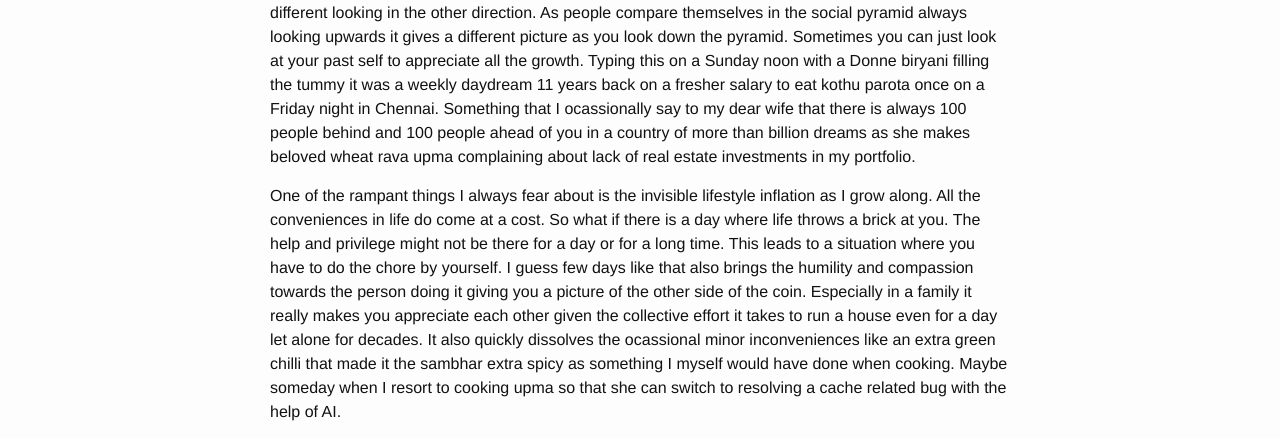
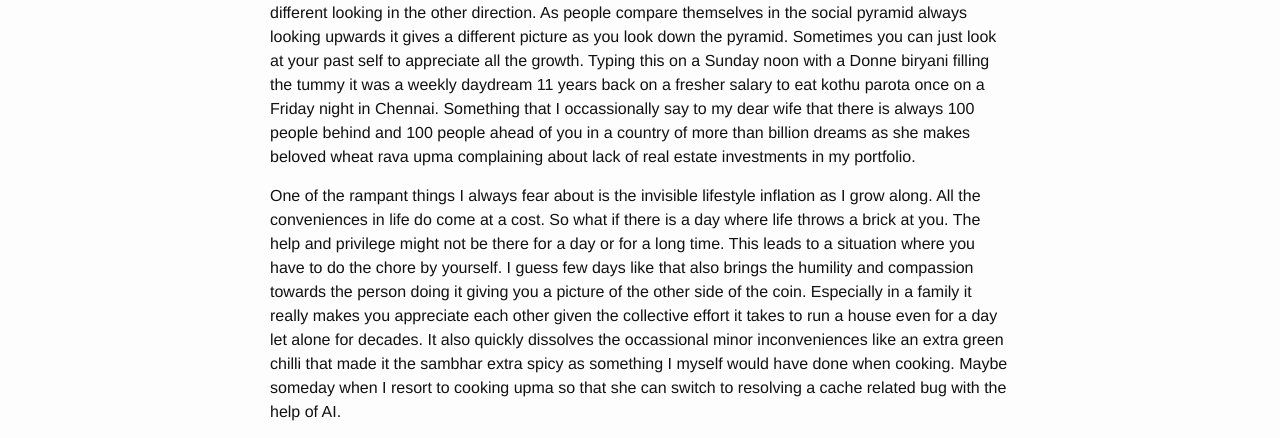
Before and after one commit to tirkarthi/tirkarthi.github.io, a Jekyll site: the page built from _posts/2025-07-27-comparatively-privileged.md, in a window 1280 px wide. Shown: the part 613-1051 px from the top of the page. Built offline with Jekyll 4.4.1, drawn with Linux system fonts in a browser that asks for light colours; comment, search, counter and statistics services are not loaded; some of the changed text lies outside the part shown.

Commit message:
Fix typos.

```diff
--- a/_posts/2025-07-27-comparatively-privileged.md
+++ b/_posts/2025-07-27-comparatively-privileged.md
@@ -10,9 +10,9 @@
 
 I was gazing at the recently opened Nandini parlor that was just in front of the cab. The shopkeeper was segregating milk packets and other items gearing up for the day. An old lady slowly reached the store and started to pour over the dustbin. She started to pick up the PET bottles amidst the ice cream cups in the trash. I suppose she deposits them back to another person for some cash to feed herself. She was shooing away the dog that was trying to find something to fulfill its own interests. She filled her sack and crossed the road towards a roadside shop that was setting up to cater breakfast for the e-commerce delivery people. The cab started moving and so was the general traffic since it was few minutes past 8.
 
-Looking back I wonder the comparative privileges I have day to day despite all the doom and gloom of layoffs due to AI shaking up the industry lately. As much as comparison is a thief of joy things are different looking in the other direction. As people compare themselves in the social pyramid always looking upwards it gives a different picture as you look down the pyramid. Sometimes you can just look at your past self to appreciate all the growth. Typing this on a Sunday noon with a Donne biryani filling the tummy it was a weekly daydream 11 years back on a fresher salary to eat kothu parota once on a Friday night in Chennai. Something that I ocassionally say to my dear wife that there is always 100 people behind and 100 people ahead of you in a country of more than billion dreams as she makes beloved wheat rava upma complaining about lack of real estate investments in my portfolio.
+Looking back I wonder the comparative privileges I have day to day despite all the doom and gloom of layoffs due to AI shaking up the industry lately. As much as comparison is a thief of joy things are different looking in the other direction. As people compare themselves in the social pyramid always looking upwards it gives a different picture as you look down the pyramid. Sometimes you can just look at your past self to appreciate all the growth. Typing this on a Sunday noon with a Donne biryani filling the tummy it was a weekly daydream 11 years back on a fresher salary to eat kothu parota once on a Friday night in Chennai. Something that I occassionally say to my dear wife that there is always 100 people behind and 100 people ahead of you in a country of more than billion dreams as she makes beloved wheat rava upma complaining about lack of real estate investments in my portfolio.
 
-One of the rampant things I always fear about is the invisible lifestyle inflation as I grow along. All the conveniences in life do come at a cost. So what if there is a day where life throws a brick at you. The help and privilege might not be there for a day or for a long time. This leads to a situation where you have to do the chore by yourself. I guess few days like that also brings the humility and compassion towards the person doing it giving you a picture of the other side of the coin. Especially in a family it really makes you appreciate each other given the collective effort it takes to run a house even for a day let alone for decades. It also quickly dissolves the ocassional minor inconveniences like an extra green chilli that made it the sambhar extra spicy as something I myself would have done when cooking. Maybe someday when I resort to cooking upma so that she can switch to resolving a cache related bug with the help of AI.
+One of the rampant things I always fear about is the invisible lifestyle inflation as I grow along. All the conveniences in life do come at a cost. So what if there is a day where life throws a brick at you. The help and privilege might not be there for a day or for a long time. This leads to a situation where you have to do the chore by yourself. I guess few days like that also brings the humility and compassion towards the person doing it giving you a picture of the other side of the coin. Especially in a family it really makes you appreciate each other given the collective effort it takes to run a house even for a day let alone for decades. It also quickly dissolves the occassional minor inconveniences like an extra green chilli that made it the sambhar extra spicy as something I myself would have done when cooking. Maybe someday when I resort to cooking upma so that she can switch to resolving a cache related bug with the help of AI.
 
 I feel it is a good perspective thing to pass along to the next generation as convenience through e-commerce, quick commerce, etc. increases with younger ones experiencing them early leading to instant gratification. As convenience improves and new jobs based on them are created I hope there is no significant loss in realization of the value and cost of everyday things. Back then there used to be a subject called Moral Science in my old school days filled with byte sized stories and I hope they are not replaced by Maxwell equation problems related to entrance these days.
 
```
